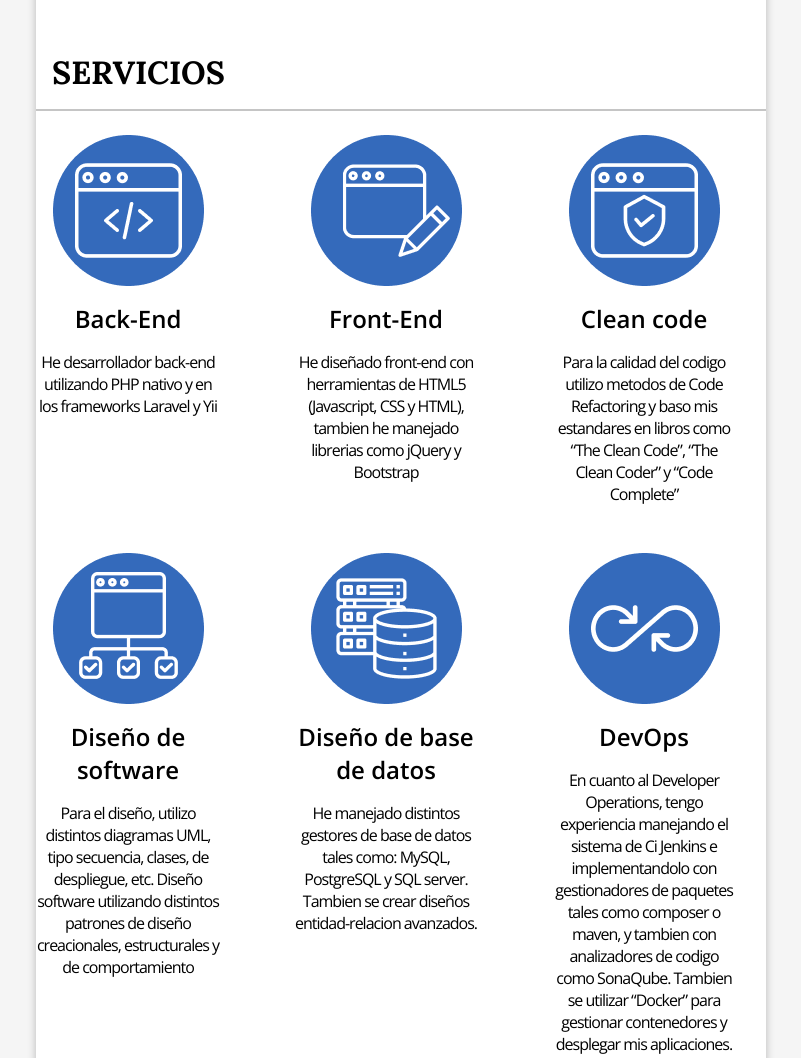
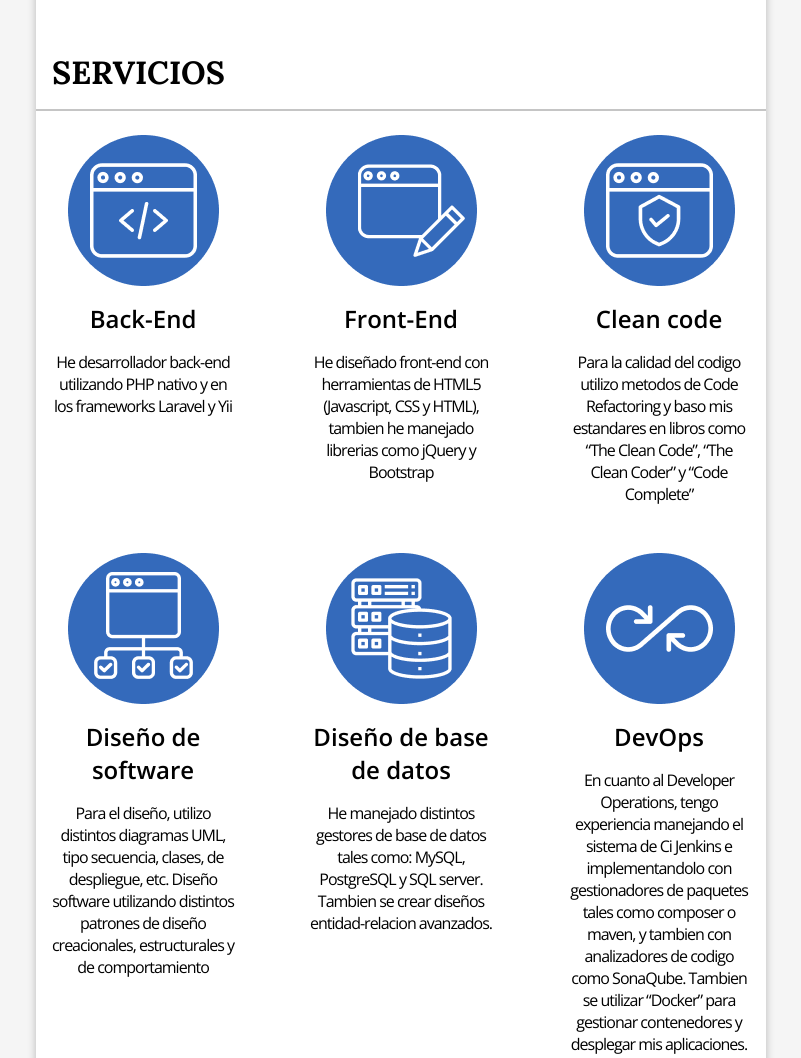
Before and after one commit to MRico98/curriculum-vitae, a plain HTML site: page index.html in a window 1280 px wide. Shown: the part 1060-2118 px from the top of the page, without its empty margins (444-1245 px from the left). Drawn offline with nearby package versions, Linux system fonts and the light colour scheme; a script that the page names is missing.

Commit message:
Cambios menores para evitar conflictos

```diff
--- a/styles/aboutmestyles.css
+++ b/styles/aboutmestyles.css
@@ -82,6 +82,10 @@
     letter-spacing: -1px;
 }
 
+#seccionservicios{
+    margin: auto;
+}
+
 @media only screen and (max-width:1280px){
     .aboutmeinfo span:nth-child(1){
         font-size: 16px;
```
Also changed, not shown: js/indexbehavior.js (+1 -1 lines).
